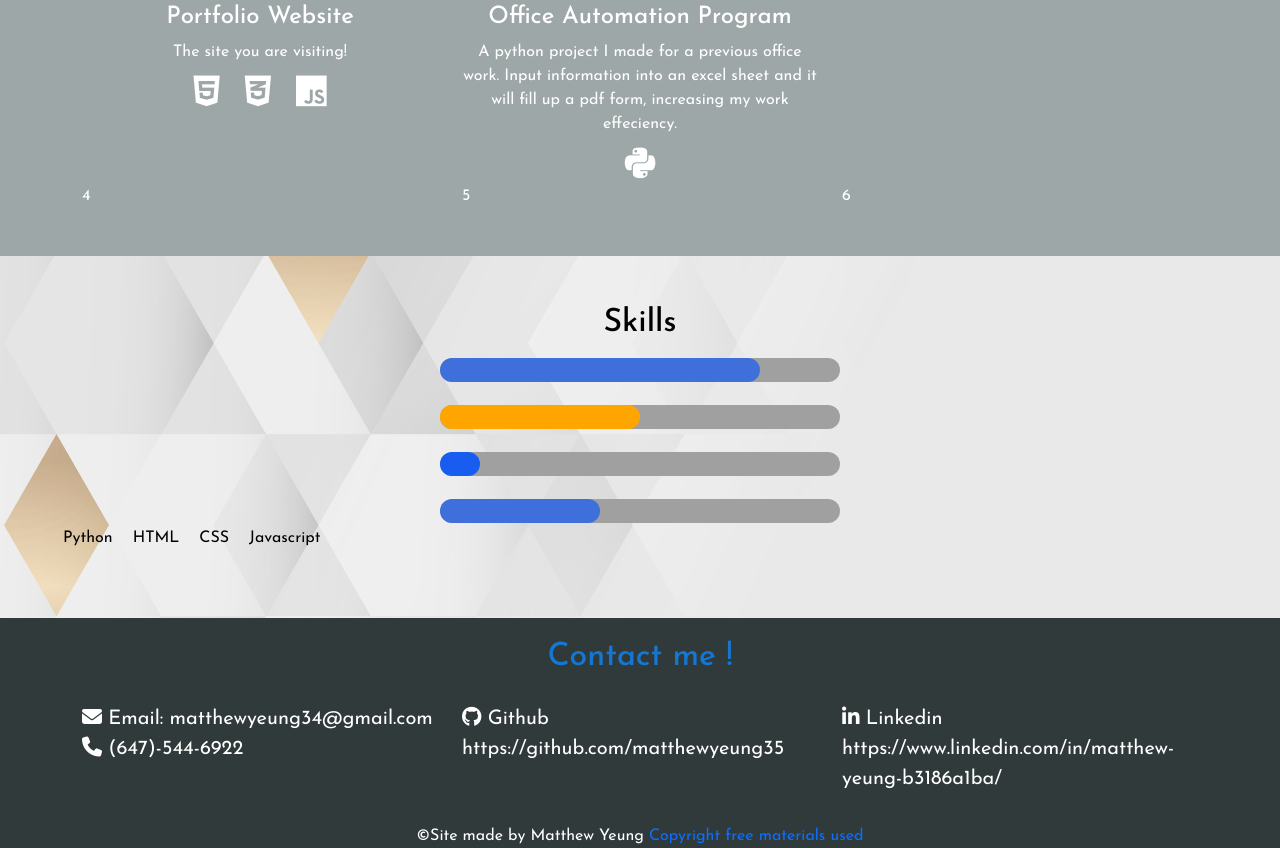
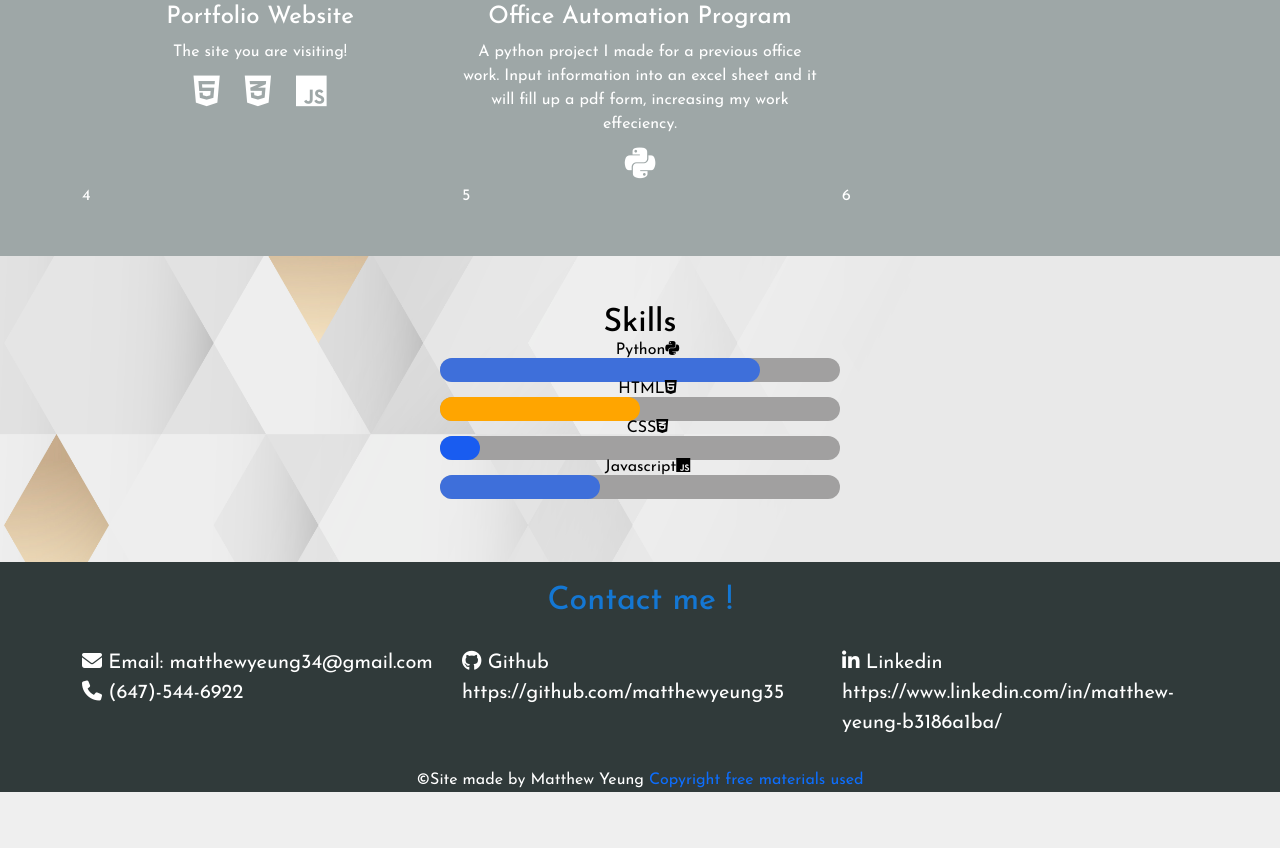
Before and after one commit to matthewyeung35/portfolio-site, a plain HTML site: page index.html in a window 1280 px wide. Shown: the part 906-1754 px from the top of the page. After the commit the page ends 1698 px from the top, so only its background shows below. Drawn offline with Linux system fonts and the light colour scheme.

Commit message:
finished skills

```diff
--- a/index.html
+++ b/index.html
@@ -106,18 +106,14 @@
     <section id="skills" class="p-5">
       <h2>Skills</h2>
       <div id="skill-block">
-        <div class="skill-bar"><span id="skill1" class="skill-value"></span></div><br>
-        <div class="skill-bar"><span id="skill2" class="skill-value"></span></div><br>
-        <div class="skill-bar"><span id="skill3" class="skill-value"></span></div><br>
-        <div class="skill-bar"><span id="skill4" class="skill-value"></span></div><br>
+        <div class="skill-bar"><span id="skill1" class="skill-value"></span><span class="skill-name">Python<i class="fa-brands fa-python"></i></span><br></div><br>
+        <div class="skill-bar"><span id="skill2" class="skill-value"></span><span class="skill-name">HTML<i class="fa-brands fa-html5"></i>  </span><br></div><br>
+        <div class="skill-bar"><span id="skill3" class="skill-value"></span><span class="skill-name">CSS<i class="fa-brands fa-css3-alt"></i></span><br></div><br>
+        <div class="skill-bar"><span id="skill4" class="skill-value"></span><span class="skill-name">Javascript<i class="fa-brands fa-js"></i></span><br></div><br>
       </div>
-      <div id="skill-name-block">
-        <span class="skill-name">Python</span>
-        <span class="skill-name">HTML</span>
-        <span class="skill-name">CSS</span>
-        <span class="skill-name">Javascript</span>
-      </div>
-      </span>
+
+
+
     </section>
 
 
```
